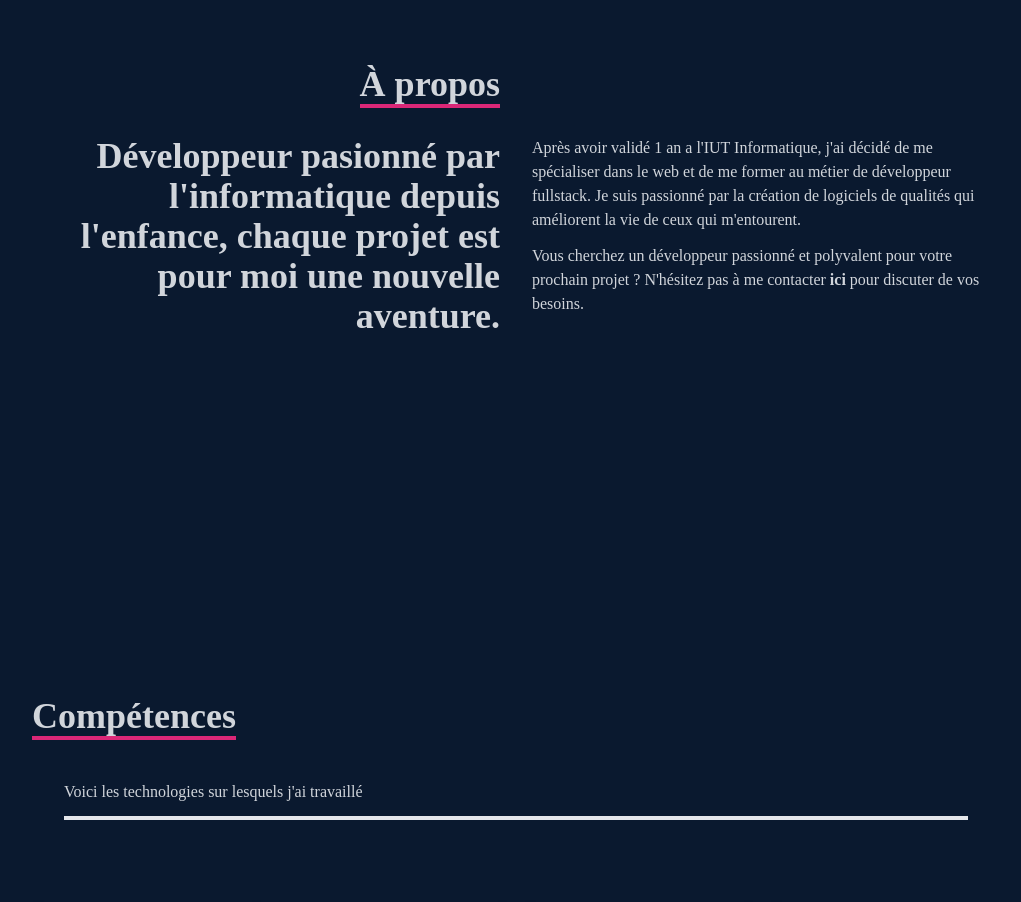
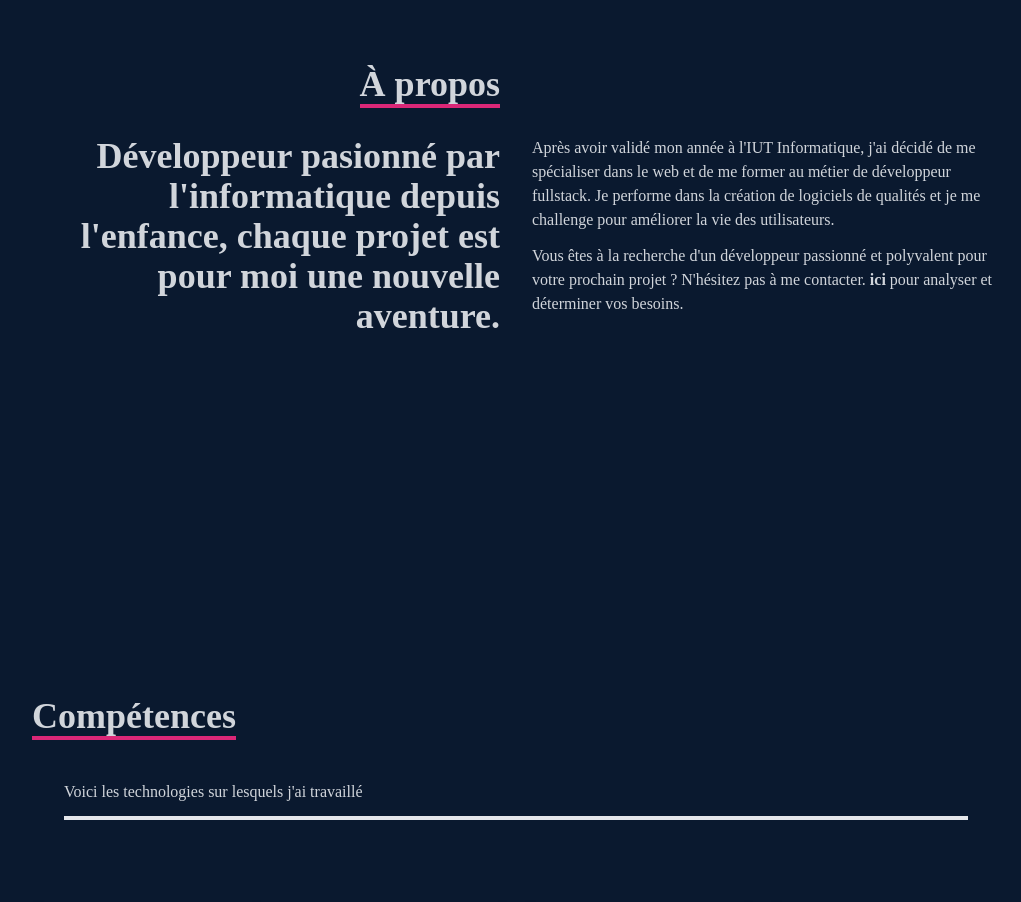
Before and after one commit to NaimHz/Portfolio, a React (Create React App) app: page / in a window 1280 px wide. Shown: the part 1000-1902 px from the top of the page, without its empty margins (124-1145 px from the left). Built offline with nearby package versions, Linux system fonts and the light colour scheme.

Commit message:
correction texte

```diff
--- a/src/components/About.js
+++ b/src/components/About.js
@@ -22,14 +22,15 @@ const About = () => {
           </div>
           <div>
             <p>
-              Après avoir validé 1 an a l'IUT Informatique, j'ai décidé de me
-              spécialiser dans le web et de me former au métier de développeur
-              fullstack. Je suis passionné par la création de logiciels de
-              qualités qui améliorent la vie de ceux qui m'entourent.
+              Après avoir validé mon année à l'IUT Informatique, j'ai décidé de
+              me spécialiser dans le web et de me former au métier de
+              développeur fullstack. Je performe dans la création de logiciels
+              de qualités et je me challenge pour améliorer la vie des
+              utilisateurs.
             </p>
             <p className="mt-3">
-              Vous cherchez un développeur passionné et polyvalent pour votre
-              prochain projet ? N'hésitez pas à me contacter{' '}
+              Vous êtes à la recherche d'un développeur passionné et polyvalent
+              pour votre prochain projet ? N'hésitez pas à me contacter.{' '}
               <Link
                 className="font-bold hover:cursor-pointer"
                 to="contact"
@@ -38,7 +39,7 @@ const About = () => {
               >
                 ici
               </Link>{' '}
-              pour discuter de vos besoins.
+              pour analyser et déterminer vos besoins.
             </p>
           </div>
         </div>
```
Also changed, not shown: 1 other file (tests, documents, lock files or other folders).
